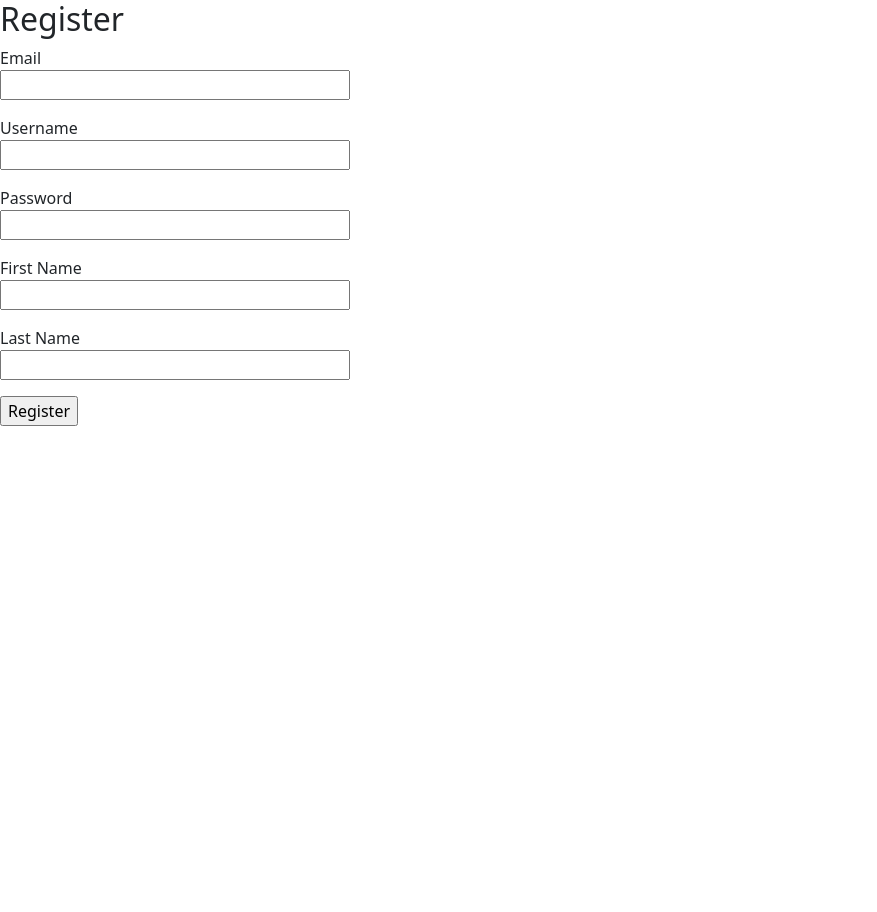
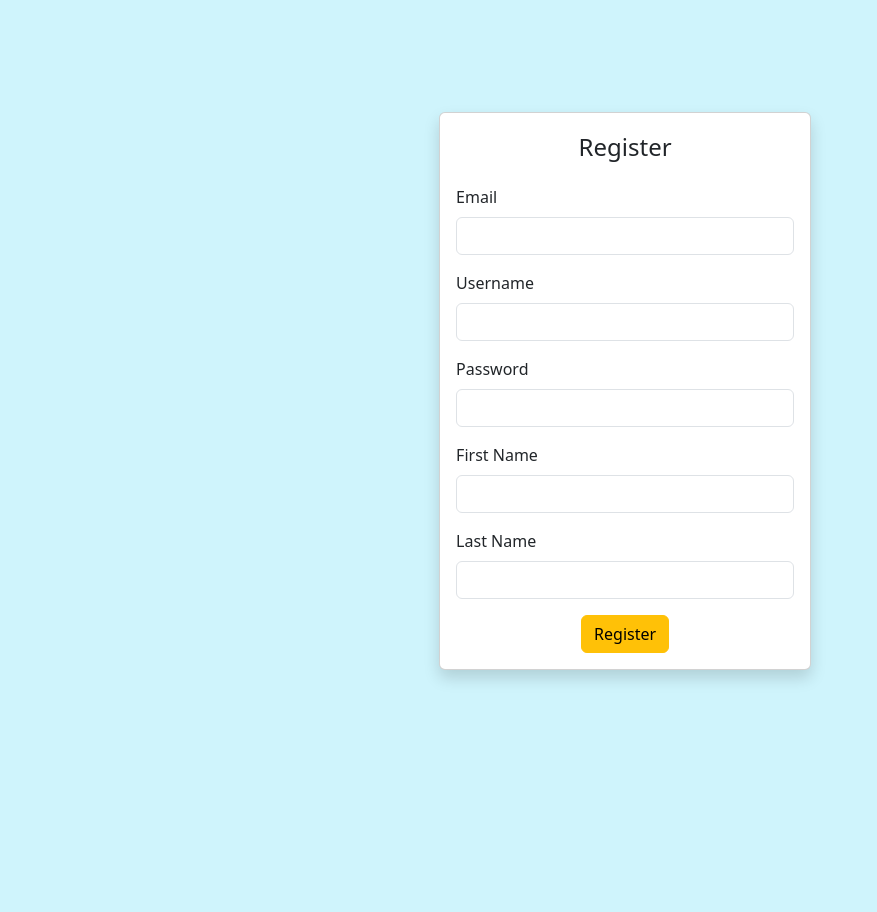
Before and after one commit to Mooshiiee/Owlette, a Flask app: page /register in a window 1280 px wide. Shown: the whole page, without its empty margins (0-877 px from the left). Before the commit the page ends 426 px from the top, so only its background shows below. Run offline with Flask 3, Linux system fonts and the light colour scheme.

Commit message:
styled Denis's register form

```diff
--- a/app/app.py
+++ b/app/app.py
@@ -1,8 +1,8 @@
 from flask import Flask, render_template, request, flash, redirect, url_for, current_app, session
-from flask_migrate import Migrate
 from flask_login import LoginManager, login_user, current_user, login_required, logout_user
 from forms import EventForm, loginForm, registerForm
 from models import db, User, Event
+from flask_migrate import Migrate
 
 #flask --app app.py --debug run
 
@@ -73,10 +73,8 @@ def register():
     print('rendering')
     rform = registerForm(request.form)  # Create an instance of the registerForm
     if  request.method == 'POST' and rform.validate_on_submit():
-        print('rform.validate_on_submit()')
         # Check if email is from "@southernct.edu" domain
         if not rform.email.data.endswith('@southernct.edu'):
-            print('rform.email.data.endswith(southernct.edu), it should flash after this')
             flash('You must register with a Southern Connecticut State University email address.')
             return redirect(url_for('register'))
 
@@ -91,7 +89,6 @@ def register():
         # Save the user to the database
         db.session.add(user)
         db.session.commit()
-        print('session add and commit, should redirect after this')
         # Redirect to a success page or render a success template
         return redirect(url_for('login'))
 
--- a/app/templates/register.html
+++ b/app/templates/register.html
@@ -3,53 +3,75 @@
 <head>
     <meta charset="UTF-8">
     <meta name="viewport" content="width=device-width, initial-scale=1.0">
-    <link rel="stylesheet" href="{{ url_for('static', filename='style.css') }}">
     <link href="https://cdn.jsdelivr.net/npm/bootstrap@5.3.3/dist/css/bootstrap.min.css" rel="stylesheet" integrity="sha384-QWTKZyjpPEjISv5WaRU9OFeRpok6YctnYmDr5pNlyT2bRjXh0JMhjY6hW+ALEwIH" crossorigin="anonymous">
-    <link href="https://cdn.jsdelivr.net/npm/bootstrap@5.3.0/dist/css/bootstrap.min.css" rel="stylesheet">
     <title>Register</title>
 </head>
-<body>
-    <h2>Register</h2>
+<body class="bg-info-subtle text-info-emphasis">
+    <div style="min-height: 100vh;">
+      <div class="container mt-4">
+          <div>
+              <div style= "margin-left: 32%; margin-top: 10%;" class="col-md-4">
+                  <div class="card shadow">
+                      <div class="card-body">
+                          <h4 class="card-title text-center mb-4 mt-1">Register</h4>
                           <form method="POST">
                             {{ form.hidden_tag() }}
-        <p>
-            {{ form.email.label }}<br>
-            {{ form.email(size=32) }}<br>
+                            <div class="mb-3">
+                                {{ form.email.label(class="form-label") }}
+                                {{ form.email(class="form-control") }}
                                 {% for error in form.email.errors %}
-                <span style="color: red;">{{ error }}</span><br>
+                                    <div class="text-danger">{{ error }}</div>
                                 {% endfor %}
-        </p>
-        <p>
-            {{ form.username.label }}<br>
-            {{ form.username(size=32) }}<br>
+                            </div>
+                            <div class="mb-3">
+                                {{ form.username.label(class="form-label") }}
+                                {{ form.username(class="form-control") }}
                                 {% for error in form.username.errors %}
-                <span style="color: red;">{{ error }}</span><br>
+                                    <div class="text-danger">{{ error }}</div>
                                 {% endfor %}
-        </p>
-        <p>
-            {{ form.password.label }}<br>
-            {{ form.password(size=32) }}<br>
+                            </div>
+                            <div class="mb-3">
+                                {{ form.password.label(class="form-label") }}
+                                {{ form.password(class="form-control") }}
                                 {% for error in form.password.errors %}
-                <span style="color: red;">{{ error }}</span><br>
+                                    <div class="text-danger">{{ error }}</div>
                                 {% endfor %}
-        </p>
-        <p>
-            {{ form.firstname.label }}<br>
-            {{ form.firstname(size=32) }}<br>
+                            </div>
+                            <div class="mb-3">
+                                {{ form.firstname.label(class="form-label") }}
+                                {{ form.firstname(class="form-control") }}
                                 {% for error in form.firstname.errors %}
-                <span style="color: red;">{{ error }}</span><br>
+                                    <div class="text-danger">{{ error }}</div>
                                 {% endfor %}
-        </p>
-        <p>
-            {{ form.lastname.label }}<br>
-            {{ form.lastname(size=32) }}<br>
+                            </div>
+                            <div class="mb-3">
+                                {{ form.lastname.label(class="form-label") }}
+                                {{ form.lastname(class="form-control") }}
                                 {% for error in form.lastname.errors %}
-                <span style="color: red;">{{ error }}</span><br>
+                                    <div class="text-danger">{{ error }}</div>
                                 {% endfor %}
-        </p>
-        <p>
-            {{ form.submit }}
-        </p>
+                            </div>
+                            <div class="text-center">
+                                {{ form.submit(class="btn btn-warning") }}
+                            </div>
+
+                            {% with messages = get_flashed_messages() %}
+                            {% if messages %}
+                                <ul class=flashes>
+                                {% for message in messages %}
+                                <p></p>
+                                <li class='text-red'>{{ message }}</li>
+                                {% endfor %}
+                                </ul>
+                            {% endif %}
+                            {% endwith %}
+
                         </form>
+                      </div>
+                  </div>
+              </div>
+          </div>
+      </div>
+    </div>
     </body>
 </html>
```
Lines whose indentation alone changed are shown as unchanged.
